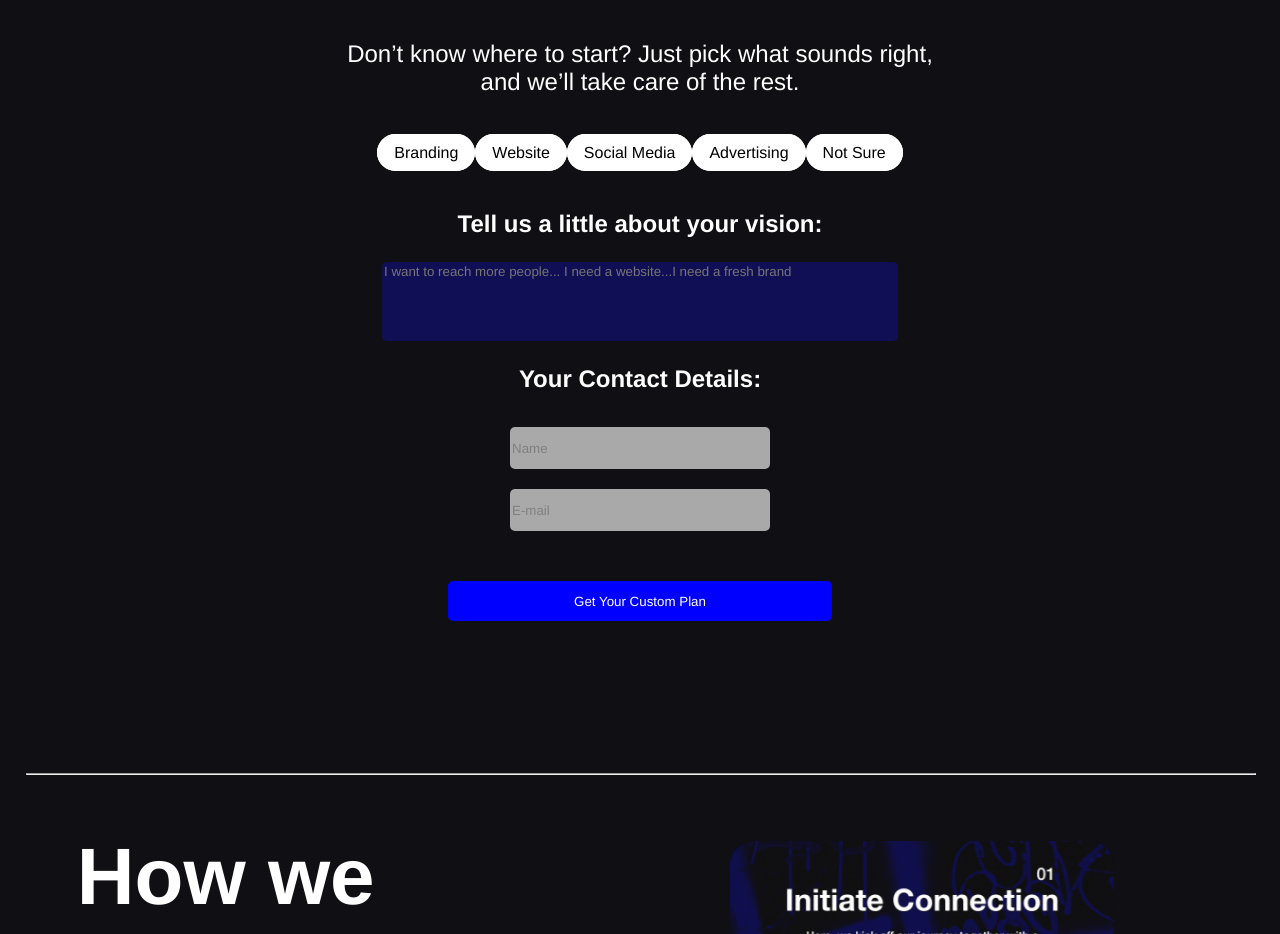
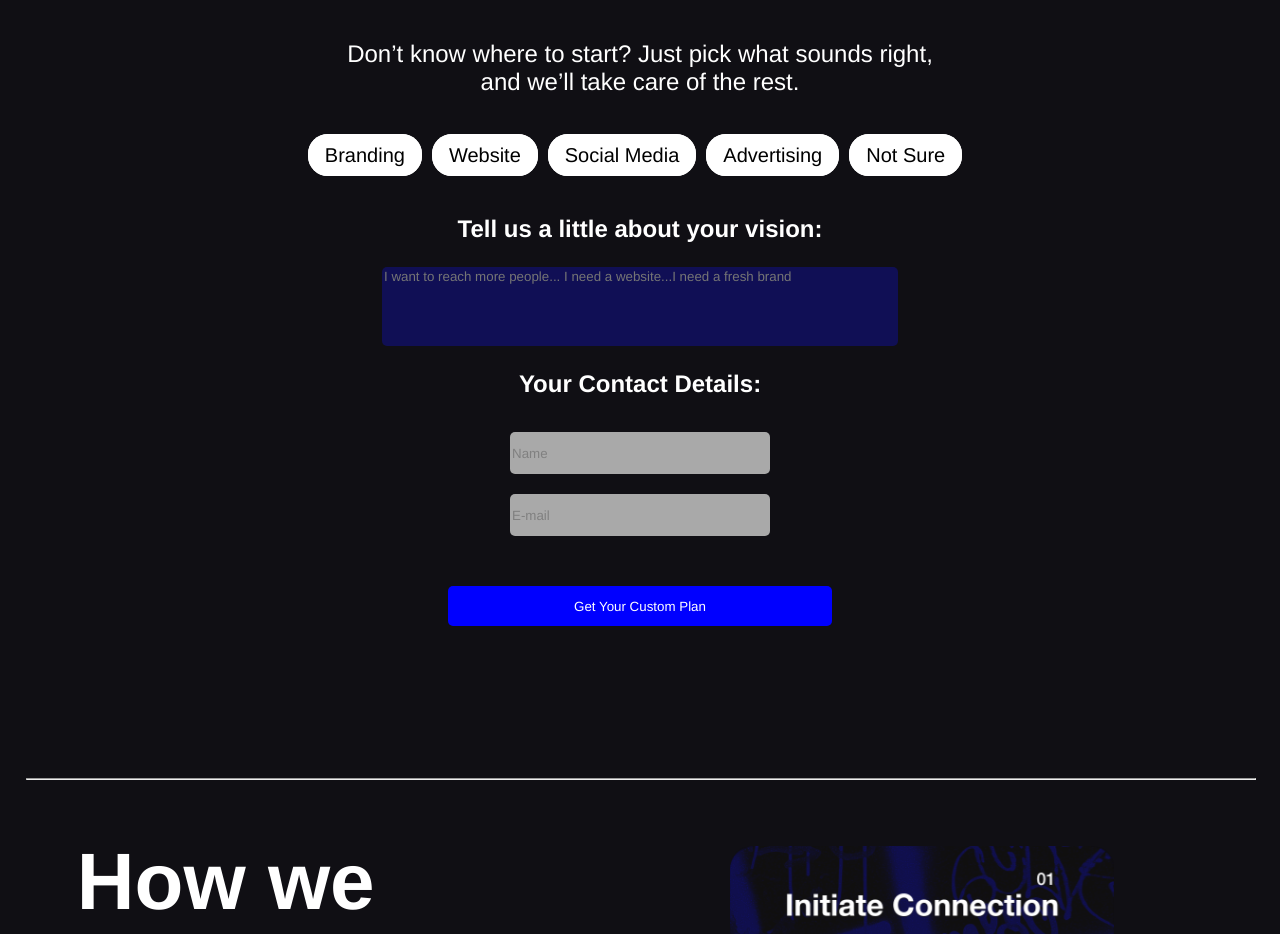
Before and after one commit to drewherald/aliasSite3.0, a React (Vite) app in the folder frontend/: page / in a window 1280 px wide. Shown: the part 980-1914 px from the top of the page. Built offline with nearby package versions, Linux system fonts and the light colour scheme.

Commit message:
fixed button

```diff
--- a/frontend/src/components/ServiceButton.tsx
+++ b/frontend/src/components/ServiceButton.tsx
@@ -21,7 +21,7 @@ const ServiceButton:React.FC<ServButtonText> = ({text, id = ""}) => {
     }
 
   return (
-    <div className={AliasGlobal.selectedService === text ? 'servButtonClicked servButton' : 'servButton'} id={text === 'Not Sure' ? `fifthService ${id}` : `servBtnId ${id}`} onClick={() => {setService(text)}} style={{borderRadius: '20px', display: 'inline', border: '2px solid white', color: 'black', backgroundColor: 'white', fontFamily: 'Helvetica, sans-serif', padding: '8px 15px',}}>
+    <div className={AliasGlobal.selectedService === text ? 'servButtonClicked servButton' : 'servButton'} id={text === 'Not Sure' ? `fifthService` : 'servBtnId'} onClick={() => {setService(text)}} style={{borderRadius: '20px', display: 'inline', border: '2px solid white', color: 'black', backgroundColor: 'white', fontFamily: 'Helvetica, sans-serif', padding: '8px 15px',}}>
       {text}
       {AliasGlobal.selectedService === text ? <span className='xButtonProjButton' style={{paddingLeft: '15px'}}>x</span> : ''}
     </div>
--- a/frontend/src/pages/home/About.tsx
+++ b/frontend/src/pages/home/About.tsx
@@ -3,7 +3,7 @@ import { AliasContext } from "../../App";
 import "../../assets/styles/home/About.css";
 import globeSmall from "../../assets/photos/globeSmall.png";
 import aliasStudios from "../../assets/photos/aliasStudios.png";
-//import "react-multi-carousel/lib/styles.css";
+import "react-multi-carousel/lib/styles.css";
 import { Link } from "react-router-dom";
 import TopBar from "../../components/TopBar.tsx";
 import deskMenu from '../../assets/photos/deskMenu.png'
```
